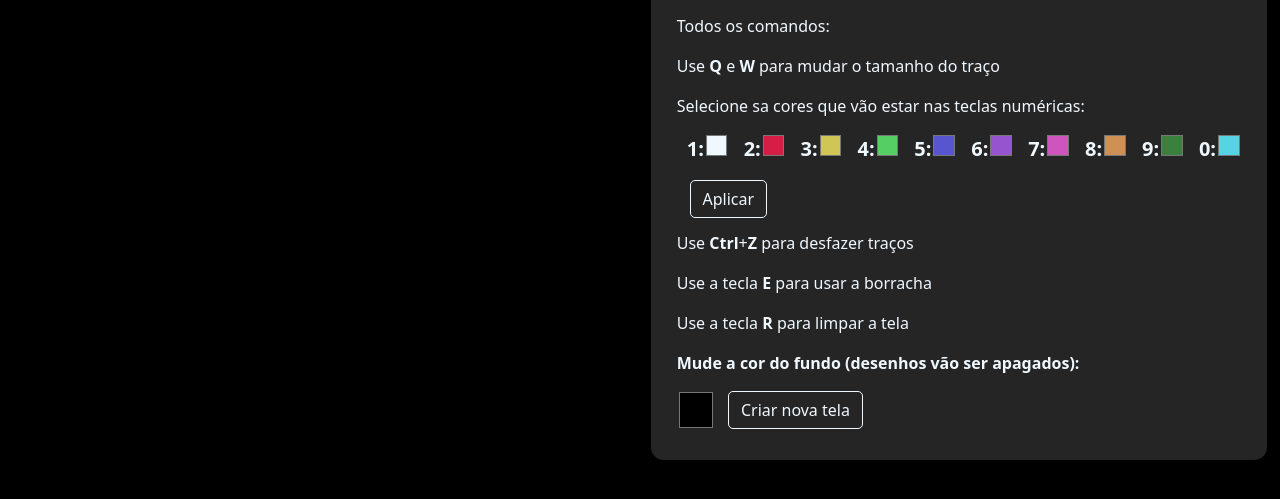
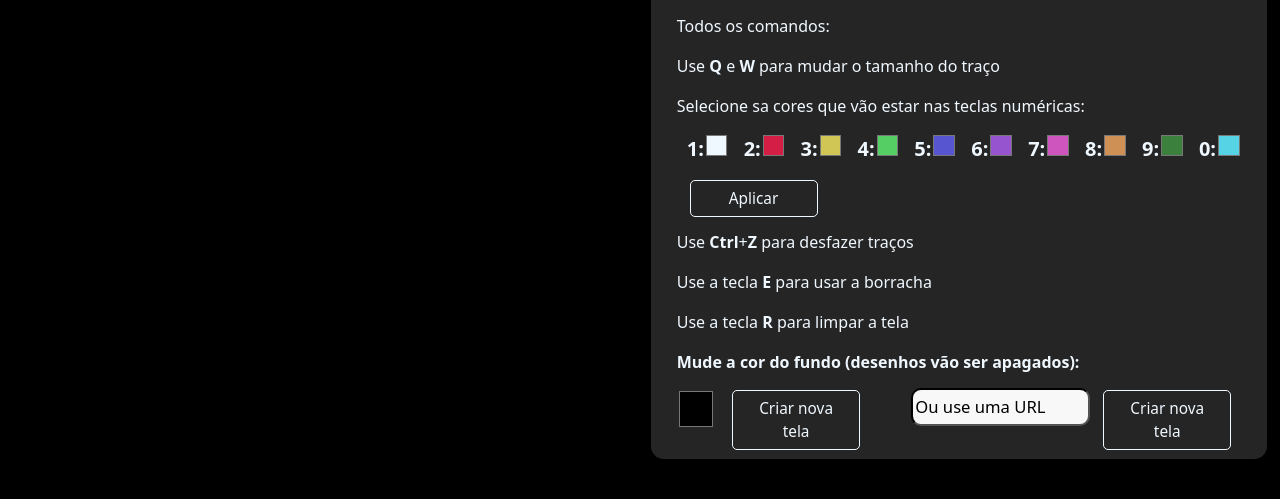
Before and after one commit to Tchongas/sketch, a plain HTML site: page index.html in a window 1280 px wide. Shown: the part 111-610 px from the top of the page. Drawn offline with nearby package versions, Linux system fonts and the light colour scheme.

Commit message:
added image background

```diff
--- a/index.css
+++ b/index.css
@@ -4,6 +4,8 @@ body {
   padding: 0;
   height: 100%;
   background-color: #000000;
+  background-repeat: no-repeat;
+  background-size: cover;
 }
 
 #canvas-container {
@@ -177,12 +179,14 @@ body {
 
 
 .btn {
+  font-size: 1.2vw;
   margin-left: 1vw;
   margin-bottom: 1vw;
+  width: 10vw;
   color: aliceblue;
   border-color: aliceblue;
   border-radius: 5px;
-  position: fixed;
+  position: absolute;
 }
 
 .btn:hover {
@@ -213,3 +217,22 @@ body {
   border: none;
   cursor: pointer;
 }
+
+
+#setUrl {
+  margin-left: 15vw;
+  background-color: rgb(248, 248, 248);
+  border-radius: 10px;
+  border-color: #000000;
+  border-width: 2px;
+  height: 3vw;
+  width: 14vw;
+  vertical-align: middle;
+  margin-top: -2.5vw;
+  cursor: text;
+}
+
+#setUrl::placeholder {
+  color: rgb(0, 0, 0);
+  font-size: 1.3vw;
+}
--- a/index.html
+++ b/index.html
@@ -58,9 +58,11 @@
       <p>Use a tecla <b>R</b> para limpar a tela</p>
 
       <p><b>Mude a cor do fundo (desenhos vão ser apagados):</b></p>
-      <div class="colorpicker">
+      <div>
         <input type="color" id="color-picker" name="color" value="#000000">
         <button onclick="getColor()" class="btn">Criar nova tela</button>
+        <input type="text" id="setUrl" name="url" placeholder="Ou use uma URL">
+        <button onclick="getUrl()" class="btn">Criar nova tela</button>
       </div>
 
     </div>
--- a/index.js
+++ b/index.js
@@ -73,6 +73,15 @@ function startTimer() {
   }, 3000);
 }
 
+function getUrl() {
+  const Url = document.getElementById("setUrl");
+  const setUrl = Url.value;
+  const imageLink =  "url('" + setUrl + "')";
+  console.log("URL:", setUrl);
+  document.body.style.backgroundImage = imageLink;
+  clearCanvas();
+}
+
 
 //pegar cor para o fundo
 function getColor() {
@@ -80,8 +89,10 @@ function getColor() {
   colorValue = colorPicker.value;
   console.log("The selected color is:", colorValue);
   document.body.style.backgroundColor = colorValue;
+  document.body.style.backgroundImage = '';
   clearCanvas();
 }
+
 
 function getKeyColor() {
   const colors = [];
```
